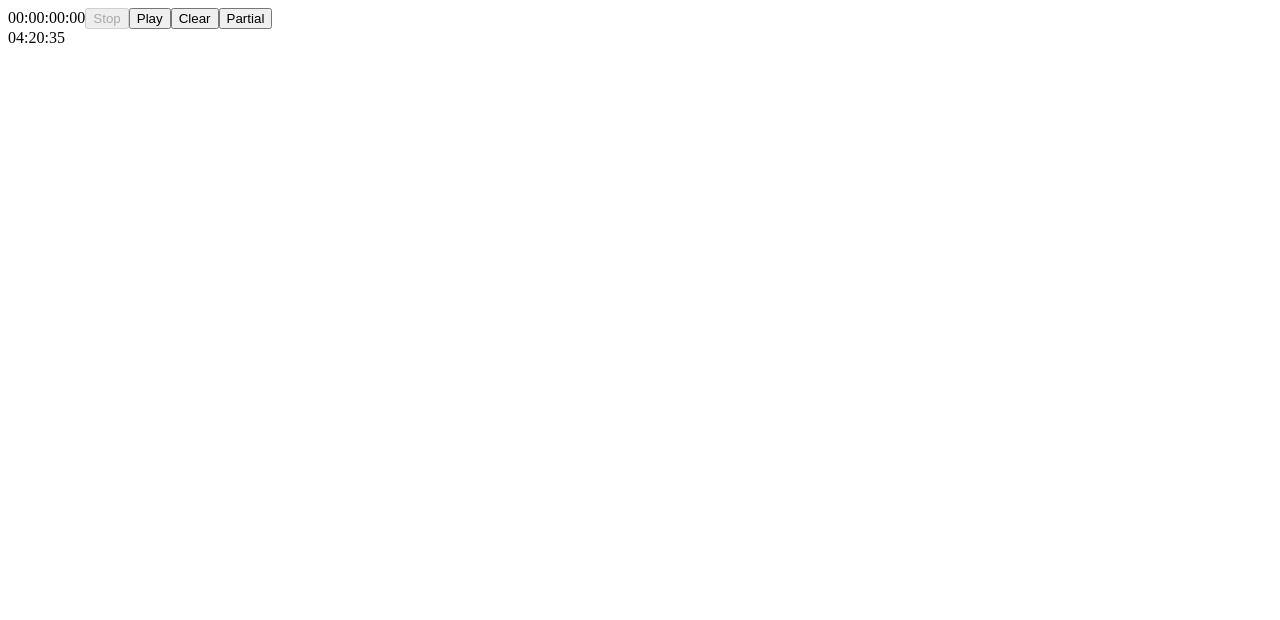
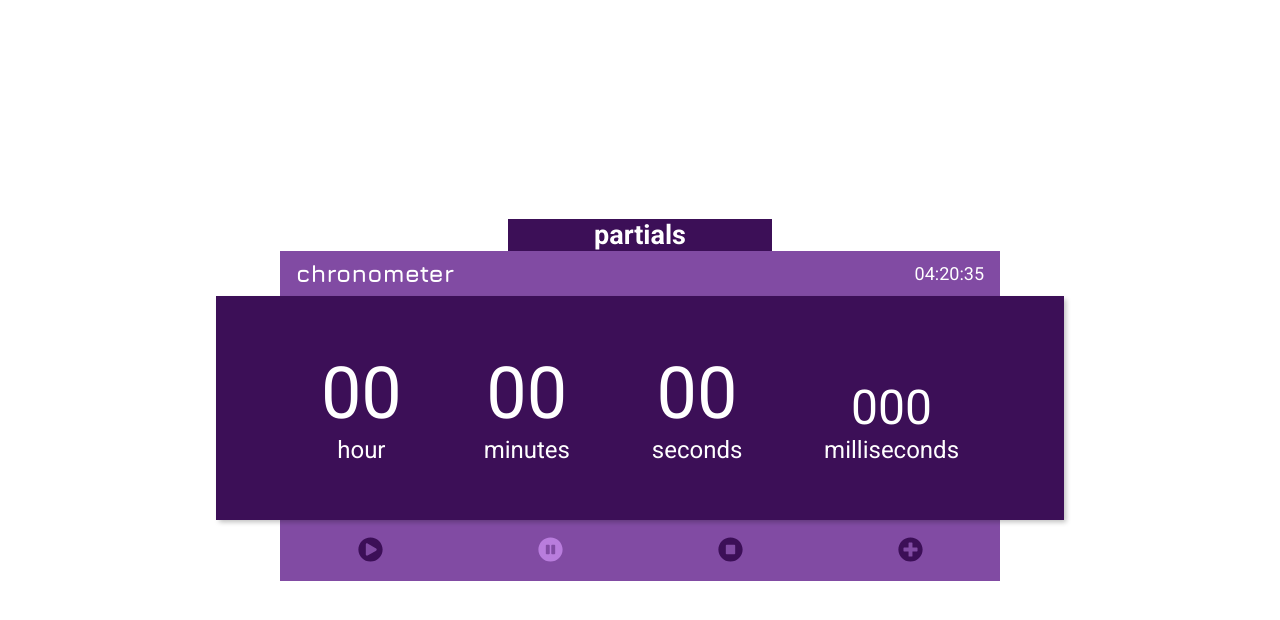
Before and after one commit to eusousalvi/chronometer, a React (Create React App) app: page / in a window 1280 px wide. Shown: the top 620 px of the page. Built offline with nearby package versions, Linux system fonts and the light colour scheme.

Commit message:
Adding CSS to components

```diff
--- a/package.json
+++ b/package.json
@@ -9,6 +9,7 @@
     "dayjs": "^1.9.7",
     "react": "^17.0.1",
     "react-dom": "^17.0.1",
+    "react-icons": "^4.1.0",
     "react-scripts": "4.0.1",
     "web-vitals": "^0.2.4"
   },
--- /dev/null
+++ b/src/App.css
@@ -0,0 +1,30 @@
+@import url('https://fonts.googleapis.com/css2?family=Jura:wght@700&family=Roboto:wght@400;700&display=swap');
+
+:root {
+  --purple: #3c0f57;
+  --light-purple: #814ba3;
+  --disabled: #b97ddd;
+}
+
+* {
+  box-sizing: border-box;
+  margin: 0;
+  padding: 0;
+}
+
+.app {
+  display: flex;
+  flex-direction: column;
+  justify-content: center;
+  align-items: center;
+  width: 100vw;
+  height: 100vh;
+}
+
+.container {
+  position: relative;
+  width: 45rem;
+  height: 20.625rem;
+  background-color: var(--light-purple);
+  padding: 0.5rem 1rem;
+}
--- a/src/App.js
+++ b/src/App.js
@@ -1,8 +1,8 @@
 import React from 'react';
 import Chronometer from './components/Chronometer';
-import Clock from './components/Clock';
 import Partial from './components/Partial';
-
+import './App.css';
+import Header from './components/Header';
 class App extends React.Component {
   constructor() {
     super();
@@ -27,13 +27,15 @@ class App extends React.Component {
 
   render() {
     return (
-      <div>
-        <Chronometer
-          setPartial={this.setPartial}
-          clearPartials={this.clearPartials}
-        />
+      <div className="app">
         <Partial partials={this.state.partials} />
-        <Clock />
+        <section className="container">
+          <Header />
+          <Chronometer
+            setPartial={this.setPartial}
+            clearPartials={this.clearPartials}
+          />
+        </section>
       </div>
     );
   }
--- a/src/components/Chronometer.jsx
+++ b/src/components/Chronometer.jsx
@@ -1,6 +1,11 @@
 import React, { Component } from 'react';
 import Dayjs from 'dayjs';
 import objectSupport from 'dayjs/plugin/objectSupport';
+import '../styles/chronometer.css';
+import { FaPlayCircle } from 'react-icons/fa';
+import { FaPauseCircle } from 'react-icons/fa';
+import { FaStopCircle } from 'react-icons/fa';
+import { FaPlusCircle } from 'react-icons/fa';
 
 export default class Chronometer extends Component {
   constructor(props) {
@@ -9,20 +14,21 @@ export default class Chronometer extends Component {
     this.clearPartials = props.clearPartials;
     this.state = {
       counter: 0,
-      time: {
-        hour: 0,
-        minute: 0,
-        second: 0,
-        millisecond: 0,
-      },
       stoped: true,
     };
+    this.options = {
+      hour: 0,
+      minute: 0,
+      second: 0,
+      millisecond: 0,
+    };
     this.tick = this.tick.bind(this);
+    this.pause = this.pause.bind(this);
+    this.play = this.play.bind(this);
     this.stop = this.stop.bind(this);
-    this.play = this.play.bind(this);
-    this.clear = this.clear.bind(this);
     this.partial = this.partial.bind(this);
     Dayjs.extend(objectSupport);
+    this.chrono = Dayjs(this.options).add({ ms: this.state.counter });
   }
 
   tick() {
@@ -32,19 +38,13 @@ export default class Chronometer extends Component {
     }));
   }
 
-  stop() {
+  pause() {
+    clearInterval(this.interval);
+    this.interval = null;
+
     this.setState((state) => ({
-      time: {
-        hour: this.chrono.hour(),
-        minute: this.chrono.minute(),
-        second: this.chrono.second(),
-        millisecond: this.chrono.millisecond(),
-      },
       stoped: true,
     }));
-
-    clearInterval(this.interval);
-    this.interval = null;
   }
 
   play() {
@@ -54,17 +54,15 @@ export default class Chronometer extends Component {
     }));
   }
 
-  clear() {
+  stop() {
+    this.clearPartials();
+    this.chrono = Dayjs(this.options).add({ ms: 0 });
     this.setState((state) => ({
       counter: 0,
-      time: {
-        hour: 0,
-        minute: 0,
-        second: 0,
-        millisecond: 0,
-      },
+      stoped: true,
     }));
-    this.clearPartials();
+    clearInterval(this.interval);
+    this.interval = null;
   }
 
   partial() {
@@ -72,7 +70,7 @@ export default class Chronometer extends Component {
   }
 
   componentDidUpdate() {
-    this.chrono = Dayjs(this.state.time).add({ ms: this.state.counter });
+    this.chrono = Dayjs(this.options).add({ ms: this.state.counter });
   }
 
   componentWillUnmount() {
@@ -80,35 +78,68 @@ export default class Chronometer extends Component {
   }
 
   render() {
-    this.chrono = Dayjs(this.state.time).add({ ms: this.state.counter });
-    const hour =
-      this.chrono.hour() < 9 ? '0' + this.chrono.hour() : this.chrono.hour();
-    const minute =
-      this.chrono.minute() < 9
+    this.hour =
+      this.chrono.hour() < 10 ? '0' + this.chrono.hour() : this.chrono.hour();
+    this.minute =
+      this.chrono.minute() < 10
         ? '0' + this.chrono.minute()
         : this.chrono.minute();
-    const second =
-      this.chrono.second() < 9
+    this.second =
+      this.chrono.second() < 10
         ? '0' + this.chrono.second()
         : this.chrono.second();
-    const milli =
-      this.chrono.millisecond() < 9
+    this.milli =
+      this.chrono.millisecond() < 10
+        ? '00' + this.chrono.millisecond()
+        : this.chrono.millisecond() < 100
         ? '0' + this.chrono.millisecond()
         : this.chrono.millisecond();
-    this.timer = `${hour}:${minute}:${second}:${milli}`;
+
+    this.timer = `${this.hour}:${this.minute}:${this.second}:${this.milli}`;
 
     return (
       <>
-        <div>
-          {this.timer}
-          <button disabled={this.state.stoped} onClick={this.stop}>
-            Stop
+        <div className="chrono">
+          <div className="chrono__timer">
+            <div className="chrono__counter">
+              {this.hour}
+              <p>hour</p>
+            </div>
+            <div className="chrono__counter">
+              {this.minute}
+              <p>minutes</p>
+            </div>
+            <div className="chrono__counter">
+              {this.second}
+              <p>seconds</p>
+            </div>
+            <div className="chrono__milli">
+              {this.milli}
+              <p>milliseconds</p>
+            </div>
+          </div>
+        </div>
+        <div className="chrono__buttons">
+          <button
+            className="chrono__button"
+            disabled={!this.state.stoped}
+            onClick={this.play}
+          >
+            {<FaPlayCircle size={25} />}
           </button>
-          <button disabled={!this.state.stoped} onClick={this.play}>
-            Play
+          <button
+            className="chrono__button"
+            disabled={this.state.stoped}
+            onClick={this.pause}
+          >
+            {<FaPauseCircle size={25} />}
           </button>
-          <button onClick={this.clear}>Clear</button>
-          <button onClick={this.partial}>Partial</button>
+          <button className="chrono__button" onClick={this.stop}>
+            {<FaStopCircle size={25} />}
+          </button>
+          <button className="chrono__button" onClick={this.partial}>
+            {<FaPlusCircle size={25} />}
+          </button>
         </div>
       </>
     );
--- a/src/components/Clock.jsx
+++ b/src/components/Clock.jsx
@@ -1,5 +1,6 @@
 import React, { Component } from 'react';
 import Dayjs from 'dayjs';
+import '../styles/clock.css';
 
 export default class Clock extends Component {
   constructor() {
@@ -24,6 +25,6 @@ export default class Clock extends Component {
   }
 
   render() {
-    return <div>{this.state.hour}</div>;
+    return <div className="clock">{this.state.hour}</div>;
   }
 }
--- /dev/null
+++ b/src/components/Header.jsx
@@ -0,0 +1,14 @@
+import React, { Component } from 'react';
+import Clock from './Clock';
+import '../styles/header.css';
+
+export default class Header extends Component {
+  render() {
+    return (
+      <header className="header">
+        <h1 className="header__title">chronometer</h1>
+        <Clock />
+      </header>
+    );
+  }
+}
--- a/src/components/Partial.jsx
+++ b/src/components/Partial.jsx
@@ -1,4 +1,5 @@
 import React, { Component } from 'react';
+import '../styles/partial.css';
 
 export default class Partial extends Component {
   constructor(props) {
@@ -18,10 +19,15 @@ export default class Partial extends Component {
 
   render() {
     return (
-      <div>
-        {this.state.partials.map((partial, index) => (
-          <div key={index}>{partial}</div>
-        ))}
+      <div className="partial">
+        <div className="partial__title">
+          <h2>partials</h2>
+        </div>
+        <ol>
+          {this.state.partials.map((partial, index) => (
+            <li key={index}>{partial}</li>
+          ))}
+        </ol>
       </div>
     );
   }
--- /dev/null
+++ b/src/styles/chronometer.css
@@ -0,0 +1,66 @@
+.chrono {
+  position: absolute;
+  display: flex;
+  align-items: center;
+  width: 53rem;
+  height: 14rem;
+  background-color: var(--purple);
+  left: -4rem;
+  top: 2.8rem;
+  box-shadow: 0.2rem 0.2rem 0.3rem rgba(0, 0, 0, 0.25);
+  padding: 1rem 4rem;
+}
+
+.chrono__timer {
+  display: flex;
+  justify-content: space-around;
+  align-items: flex-end;
+  width: 100%;
+}
+
+.chrono__counter {
+  font-size: 4.5rem;
+}
+
+.chrono__milli {
+  font-size: 3rem;
+}
+
+.chrono__counter,
+.chrono__milli {
+  color: #fff;
+  font-family: 'Roboto', sans-serif;
+  display: flex;
+  flex-direction: column;
+  align-items: center;
+}
+
+.chrono__counter > p,
+.chrono__milli > p {
+  font-size: 1.5rem;
+}
+
+.chrono__buttons {
+  display: flex;
+  justify-content: space-around;
+  position: absolute;
+  bottom: 0;
+  left: 0;
+  padding: 1rem 0;
+  width: 100%;
+}
+
+.chrono__button {
+  border: none;
+  cursor: pointer;
+  background-color: transparent;
+  color: var(--purple);
+}
+
+.chrono__button:hover {
+  color: #fff;
+}
+
+.chrono__button:disabled {
+  color: var(--disabled);
+}
--- /dev/null
+++ b/src/styles/clock.css
@@ -0,0 +1,5 @@
+.clock {
+  font-family: 'Roboto', sans-serif;
+  font-size: 1.125rem;
+  color: #fff;
+}
--- /dev/null
+++ b/src/styles/header.css
@@ -0,0 +1,12 @@
+.header {
+  display: flex;
+  justify-content: space-between;
+  align-items: center;
+}
+
+.header__title {
+  font-family: 'Jura', sans-serif;
+  color: #fff;
+  font-weight: bold;
+  font-size: 1.5rem;
+}
--- /dev/null
+++ b/src/styles/partial.css
@@ -0,0 +1,26 @@
+.partial {
+  position: relative;
+  width: 16.5rem;
+  max-height: 8rem;
+  justify-content: center;
+  flex-direction: column;
+}
+
+.partial__title {
+  font-family: 'Roboto', sans-serif;
+  color: #fff;
+  font-size: 1.125rem;
+  width: 100%;
+  background-color: var(--purple);
+  text-align: center;
+}
+
+.partial > ol {
+  overflow-y: scroll;
+  max-height: 75%;
+  text-align: center;
+  border-left: 2px;
+  border-right: 2px;
+  border-color: var(--purple);
+  transition: all ease-in-out 1s;
+}
```
Also changed, not shown: 2 other files (tests, documents, lock files or other folders).
